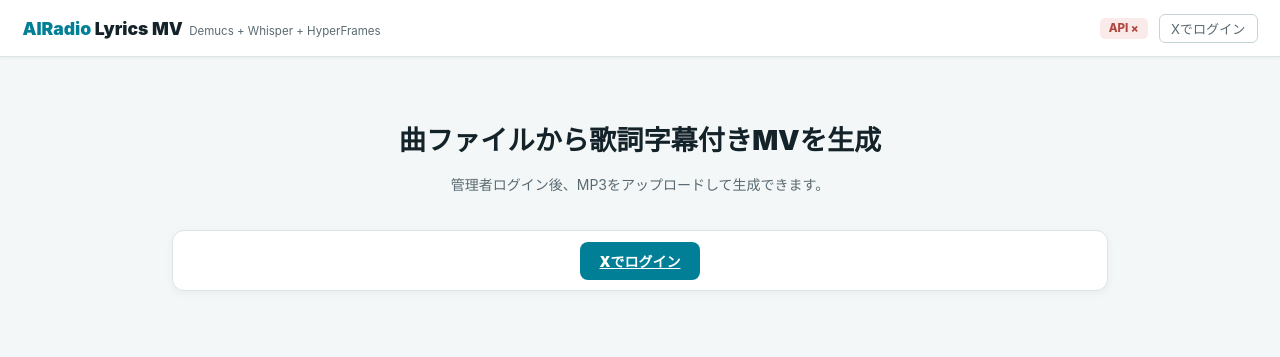
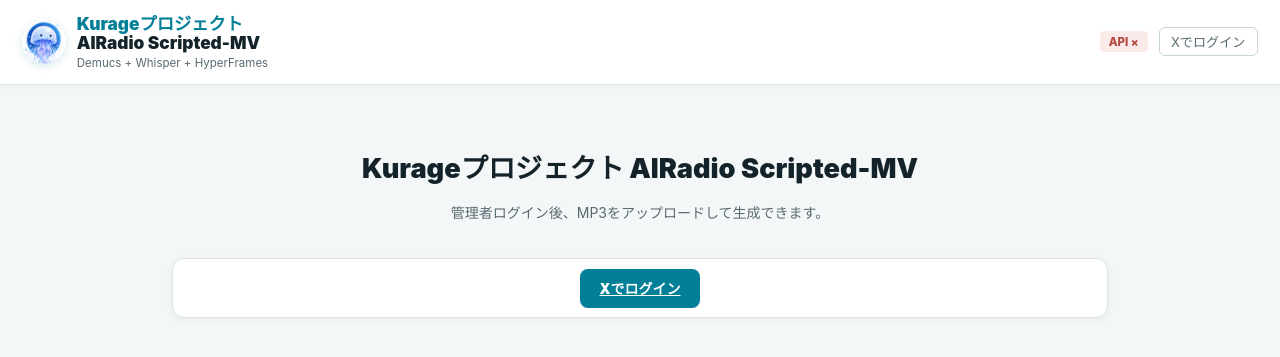
Before and after one commit to katsushi2441/airadio-scripted-mv, a PHP site: page /lyrics-extractor.php in a window 1280 px wide. Shown: the top 357 px of the page. Run offline with PHP 8.4, Linux system fonts and the light colour scheme; data that the repository does not hold is empty.

Commit message:
Add Kurage branding to Scripted MV

```diff
--- a/public/lyrics-extractor.php
+++ b/public/lyrics-extractor.php
@@ -136,12 +136,13 @@ if ($is_admin) {
 <head>
 <meta charset="utf-8">
 <meta name="viewport" content="width=device-width, initial-scale=1">
-<title>AIRadio Lyrics Extractor</title>
+<title>Kurageプロジェクト AIRadio Scripted-MV</title>
 <style>
 :root{--bg:#f4f7f7;--surface:#fff;--border:#dbe5e8;--border2:#c4d4d8;--accent:#007f96;--accent2:#35b99b;--text:#132329;--muted:#5a6a72;--red:#b2473f;--green:#2f8f46}
 *{box-sizing:border-box}body{margin:0;background:var(--bg);color:var(--text);font-family:-apple-system,BlinkMacSystemFont,"Segoe UI","Noto Sans JP",sans-serif;font-size:14px}
 header{position:sticky;top:0;z-index:10;background:rgba(255,255,255,.96);border-bottom:1px solid var(--border);padding:.85rem 1.4rem;display:flex;justify-content:space-between;align-items:center;box-shadow:0 1px 4px rgba(19,35,41,.06)}
-.logo{font-weight:900;font-size:1.1rem;text-decoration:none;color:var(--text)}.logo span{color:var(--accent)}.sub{font-size:.72rem;color:var(--muted);margin-left:.4rem}
+.brand{display:flex;align-items:center;gap:.65rem}.brand-icon{width:44px;height:44px;border-radius:50%;object-fit:cover;box-shadow:0 2px 8px rgba(0,127,150,.18)}
+.logo{font-weight:900;font-size:1.08rem;text-decoration:none;color:var(--text);display:block;line-height:1.15}.logo span{color:var(--accent)}.sub{display:block;font-size:.72rem;color:var(--muted);margin-top:.18rem}
 .userbar{display:flex;gap:.7rem;align-items:center;color:var(--muted);font-size:.82rem}.userbar strong{color:var(--green)}
 .btn-sm{border:1px solid var(--border2);color:var(--muted);padding:.25rem .7rem;border-radius:6px;text-decoration:none;background:#fff}
 .api{font-size:.72rem;border-radius:5px;padding:.22rem .55rem;font-weight:800}.api-ok{background:#e6f4e0;color:var(--green)}.api-ng{background:#fbeaea;color:var(--red)}
@@ -162,7 +163,13 @@ pre{white-space:pre-wrap;max-height:260px;overflow:auto;background:#0b1018;color
 </head>
 <body>
 <header>
-    <div><a class="logo" href="<?= h($THIS_FILE) ?>"><span>AIRadio</span> Lyrics MV</a><span class="sub">Demucs + Whisper + HyperFrames</span></div>
+  <div class="brand">
+    <img class="brand-icon" src="assets/kurage-icon.png" alt="Kurage">
+    <div>
+      <a class="logo" href="<?= h($THIS_FILE) ?>"><span>Kurageプロジェクト</span><br>AIRadio Scripted-MV</a>
+      <span class="sub">Demucs + Whisper + HyperFrames</span>
+    </div>
+  </div>
   <div class="userbar">
     <span class="api <?= $api_ok ? 'api-ok' : 'api-ng' ?>"><?= $api_ok ? 'API ●' : 'API ×' ?></span>
     <?php if ($logged_in): ?><span>@<strong><?= h($session_user) ?></strong></span><a class="btn-sm" href="?logout=1">logout</a><?php else: ?><a class="btn-sm" href="?login=1">Xでログイン</a><?php endif; ?>
@@ -170,12 +177,12 @@ pre{white-space:pre-wrap;max-height:260px;overflow:auto;background:#0b1018;color
 </header>
 <main class="container">
 <?php if (!$logged_in): ?>
-  <section class="hero"><h1>曲ファイルから歌詞字幕付きMVを生成</h1><p>管理者ログイン後、MP3をアップロードして生成できます。</p></section>
+  <section class="hero"><h1>Kurageプロジェクト AIRadio Scripted-MV</h1><p>管理者ログイン後、MP3をアップロードして生成できます。</p></section>
   <section class="card"><div class="card-body" style="text-align:center"><a class="btn" href="?login=1">Xでログイン</a></div></section>
 <?php elseif (!$is_admin): ?>
   <section class="card"><div class="card-body">管理者アカウント <strong>xb_bittensor</strong> でログインしてください。</div></section>
 <?php else: ?>
-  <section class="hero"><h1>歌詞字幕付きミュージックビデオ生成</h1><p>MP3をアップロードすると、歌詞抽出、脚本生成、画像12枚生成、HyperFrames動画生成まで非同期で実行します。</p></section>
+  <section class="hero"><h1>Kurageプロジェクト AIRadio Scripted-MV</h1><p>MP3をアップロードすると、歌詞抽出、脚本生成、画像12枚生成、HyperFrames動画生成まで非同期で実行します。</p></section>
   <section class="card">
     <div class="card-head"><span class="dot"></span> Upload</div>
     <div class="card-body">
```
Also changed, not shown: README.md, public/assets/kurage-icon.png (added), 1 other file.
